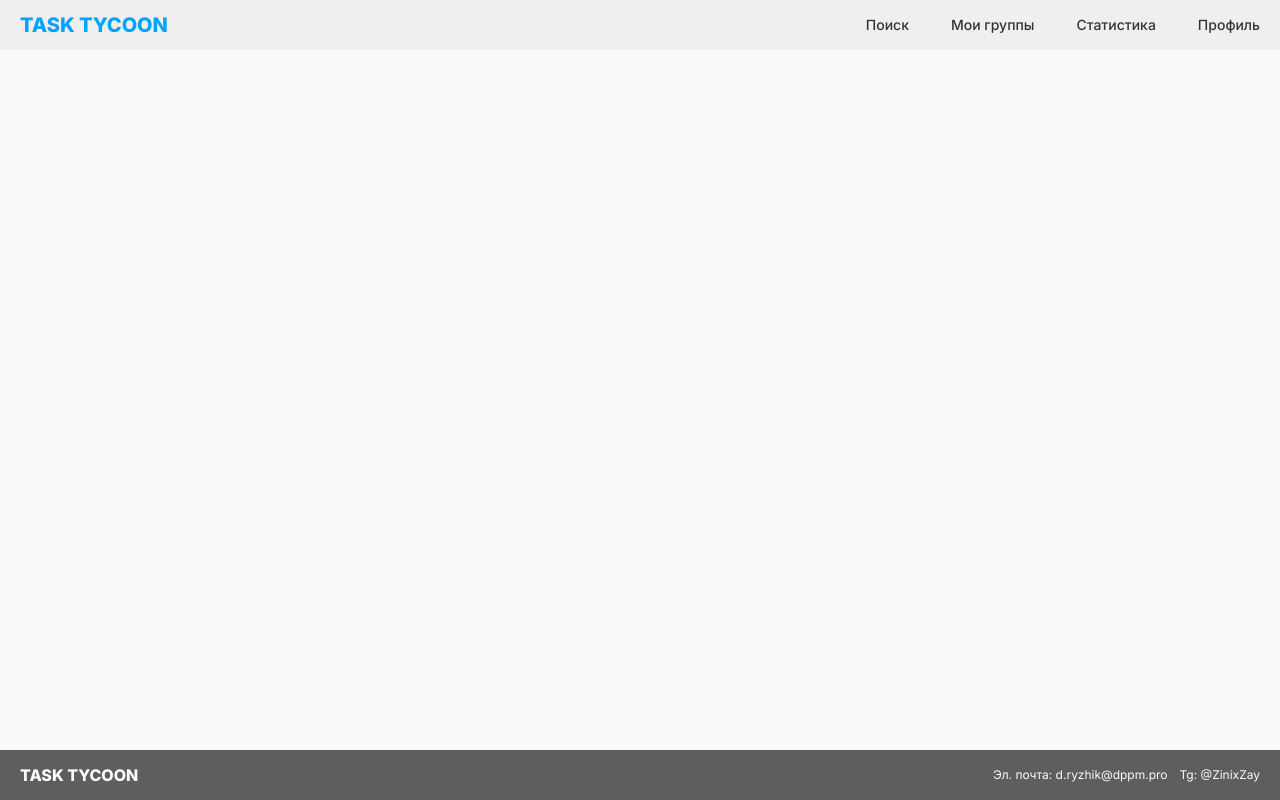
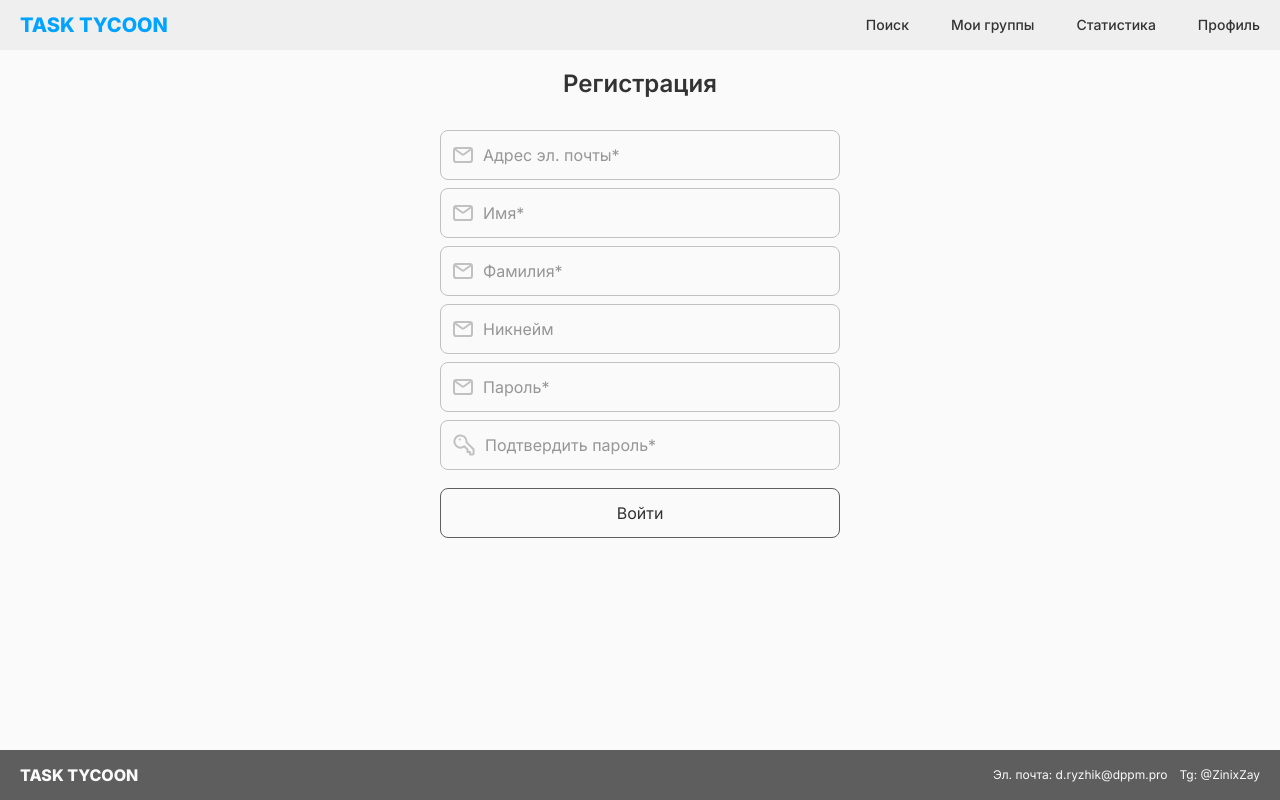
Before and after one commit to N-N0th1n9/task-tycoon-front-v2, a Next.js app: page /auth/sign-up in a window 1280 px wide. Before the commit this address had no page. Built offline with nearby package versions, Linux system fonts and the light colour scheme.

Commit message:
auth: create base ui for sign-in and sign-up

```diff
--- /dev/null
+++ b/src/app/(public)/auth/sign-in/page.tsx
@@ -0,0 +1,7 @@
+import { SignInForm } from '@/features/sign-in-form'
+
+const SignInPage = () => {
+  return <SignInForm />
+}
+
+export default SignInPage
--- /dev/null
+++ b/src/app/(public)/auth/sign-up/page.tsx
@@ -0,0 +1,7 @@
+import { SignUpForm } from '@/features/sign-up-form'
+
+const SignUoPage = () => {
+  return <SignUpForm />
+}
+
+export default SignUoPage
--- /dev/null
+++ b/src/features/sign-in-form/index.ts
@@ -0,0 +1 @@
+export { SignInForm } from './ui'
--- /dev/null
+++ b/src/features/sign-in-form/ui/index.tsx
@@ -0,0 +1,29 @@
+import Button from '@/shared/components/button'
+import Input from '@/shared/components/input'
+import EmailIcon from '@/shared/icons/email'
+import KeyIcon from '@/shared/icons/key'
+
+const SignInForm = () => {
+  return (
+    <section className='flex flex-col items-center gap-15'>
+      <h1 className='text-2xl font-semibold'>Вход</h1>
+      <form className='flex min-w-200 flex-col gap-9'>
+        <div className='[&>*:not(:last-child)]:mb-4'>
+          <Input
+            type='email'
+            placeholder='Адрес эл. почты'
+            icon={<EmailIcon />}
+          />
+          <Input
+            type='password'
+            placeholder='Пароль'
+            icon={<KeyIcon />}
+          />
+        </div>
+        <Button>Войти</Button>
+      </form>
+    </section>
+  )
+}
+
+export { SignInForm }
--- /dev/null
+++ b/src/features/sign-up-form/index.ts
@@ -0,0 +1 @@
+export { SignUpForm } from './ui'
--- /dev/null
+++ b/src/features/sign-up-form/ui/index.tsx
@@ -0,0 +1,49 @@
+import Button from '@/shared/components/button'
+import Input from '@/shared/components/input'
+import EmailIcon from '@/shared/icons/email'
+import KeyIcon from '@/shared/icons/key'
+
+const SignUpForm = () => {
+  return (
+    <section className='flex flex-col items-center gap-15'>
+      <h1 className='text-2xl font-semibold'>Регистрация</h1>
+      <form className='flex min-w-200 flex-col gap-9'>
+        <div className='[&>*:not(:last-child)]:mb-4'>
+          <Input
+            type='email'
+            placeholder='Адрес эл. почты*'
+            icon={<EmailIcon />}
+          />
+          <Input
+            type='text'
+            placeholder='Имя*'
+            icon={<EmailIcon />}
+          />
+          <Input
+            type='text'
+            placeholder='Фамилия*'
+            icon={<EmailIcon />}
+          />
+          <Input
+            type='text'
+            placeholder='Никнейм'
+            icon={<EmailIcon />}
+          />
+          <Input
+            type='password'
+            placeholder='Пароль*'
+            icon={<EmailIcon />}
+          />
+          <Input
+            type='password'
+            placeholder='Подтвердить пароль*'
+            icon={<KeyIcon />}
+          />
+        </div>
+        <Button>Войти</Button>
+      </form>
+    </section>
+  )
+}
+
+export { SignUpForm }
--- /dev/null
+++ b/src/shared/icons/email.jsx
@@ -0,0 +1,18 @@
+const EmailIcon = props => (
+  <svg
+    xmlns='http://www.w3.org/2000/svg'
+    width={20}
+    height={16}
+    fill='none'
+    {...props}
+  >
+    <path
+      stroke='currentColor'
+      strokeLinecap='round'
+      strokeLinejoin='round'
+      strokeWidth={2}
+      d='M2.688 2.75 9.36 7.54c.385.277.895.277 1.28 0l6.672-4.79M3.25 15h13.5c1.243 0 2.25-1.045 2.25-2.333V3.333C19 2.045 17.993 1 16.75 1H3.25C2.007 1 1 2.045 1 3.333v9.334C1 13.955 2.007 15 3.25 15Z'
+    />
+  </svg>
+)
+export default EmailIcon
--- /dev/null
+++ b/src/shared/icons/key.jsx
@@ -0,0 +1,20 @@
+import * as React from 'react'
+
+const KeyIcon = props => (
+  <svg
+    xmlns='http://www.w3.org/2000/svg'
+    width={22}
+    height={22}
+    fill='none'
+    {...props}
+  >
+    <path
+      stroke='currentColor'
+      strokeLinecap='round'
+      strokeLinejoin='round'
+      strokeWidth={2}
+      d='M6.679 5.6h.12m6.82 2.782 6.688 6.689a1 1 0 0 1 .293.707V19.6a1 1 0 0 1-1 1h-2.491v-2.618h-2.618v-2.618l-3.225-3.037a6.11 6.11 0 1 1 2.352-4.818v.873Z'
+    />
+  </svg>
+)
+export default KeyIcon
--- a/src/widgets/header/ui/index.tsx
+++ b/src/widgets/header/ui/index.tsx
@@ -6,7 +6,7 @@ import Nav from './nav'
 
 export const Header = () => {
   return (
-    <header className='bg-ttUltraLightGray mb-8'>
+    <header className='bg-ttUltraLightGray mb-9'>
       <div className={'mx-auto flex h-25 max-w-[1620px] items-center justify-between pl-10'}>
         <Link
           href='/'
```
Also changed, not shown: src/app/(public)/auth/change-password/page.tsx (added), src/app/(public)/auth/confirm-email/page.tsx (added).
